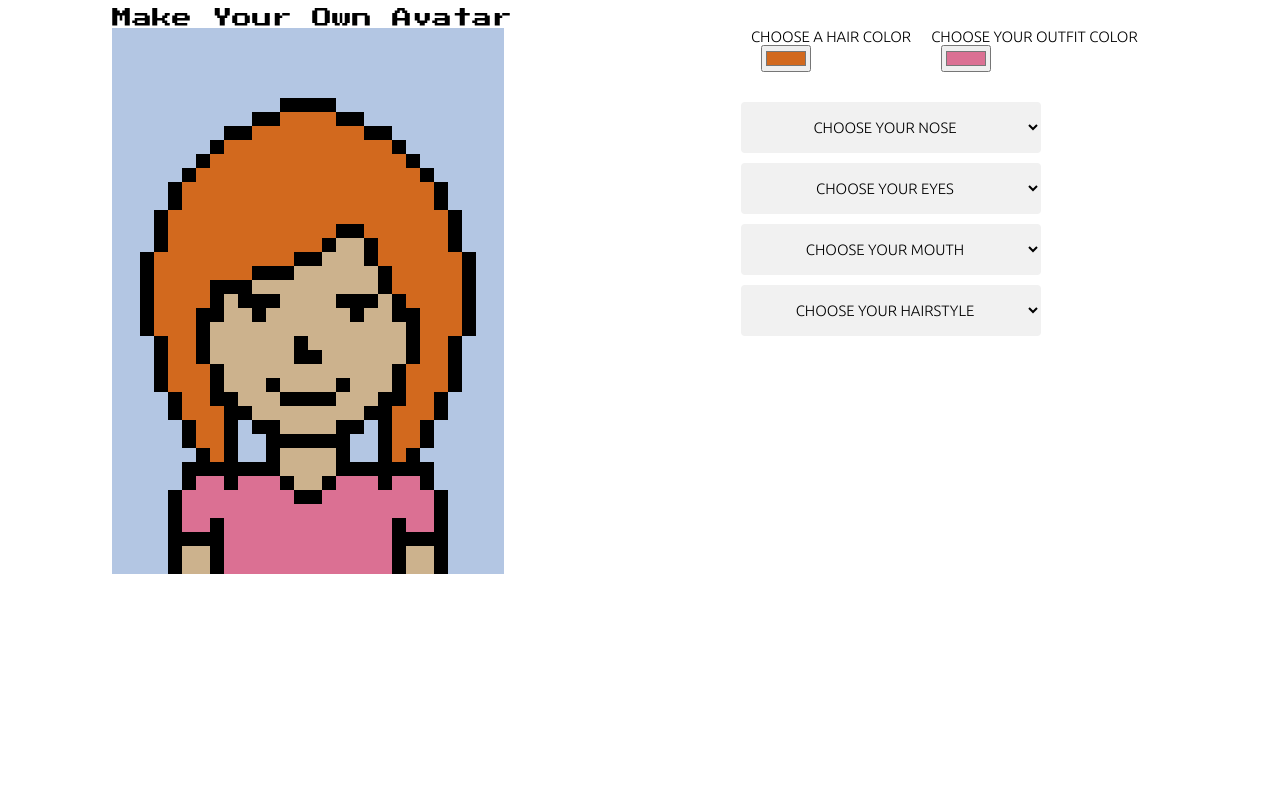
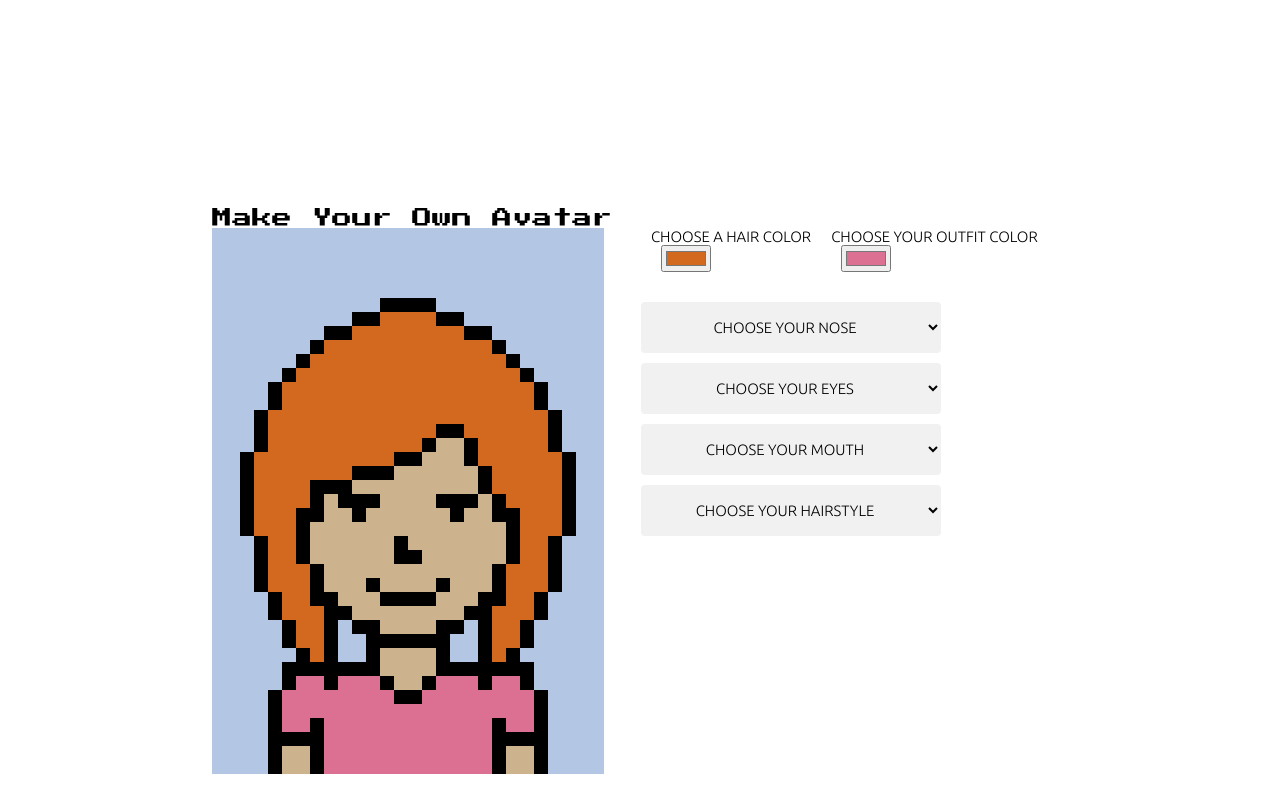
Before and after one commit to FlorenciaEmilia/avatar-maker, a plain HTML site: page index.html in a window 1280 px wide. Drawn offline with Linux system fonts and the light colour scheme.

Commit message:
added some padding to the top in the wrapper div

```diff
--- a/style2.css
+++ b/style2.css
@@ -3,6 +3,7 @@
   display: flex;
   flex-direction: row;
   justify-content: space-around;
+  padding: 200px;
 }
 
 /* new form section styling */
```
